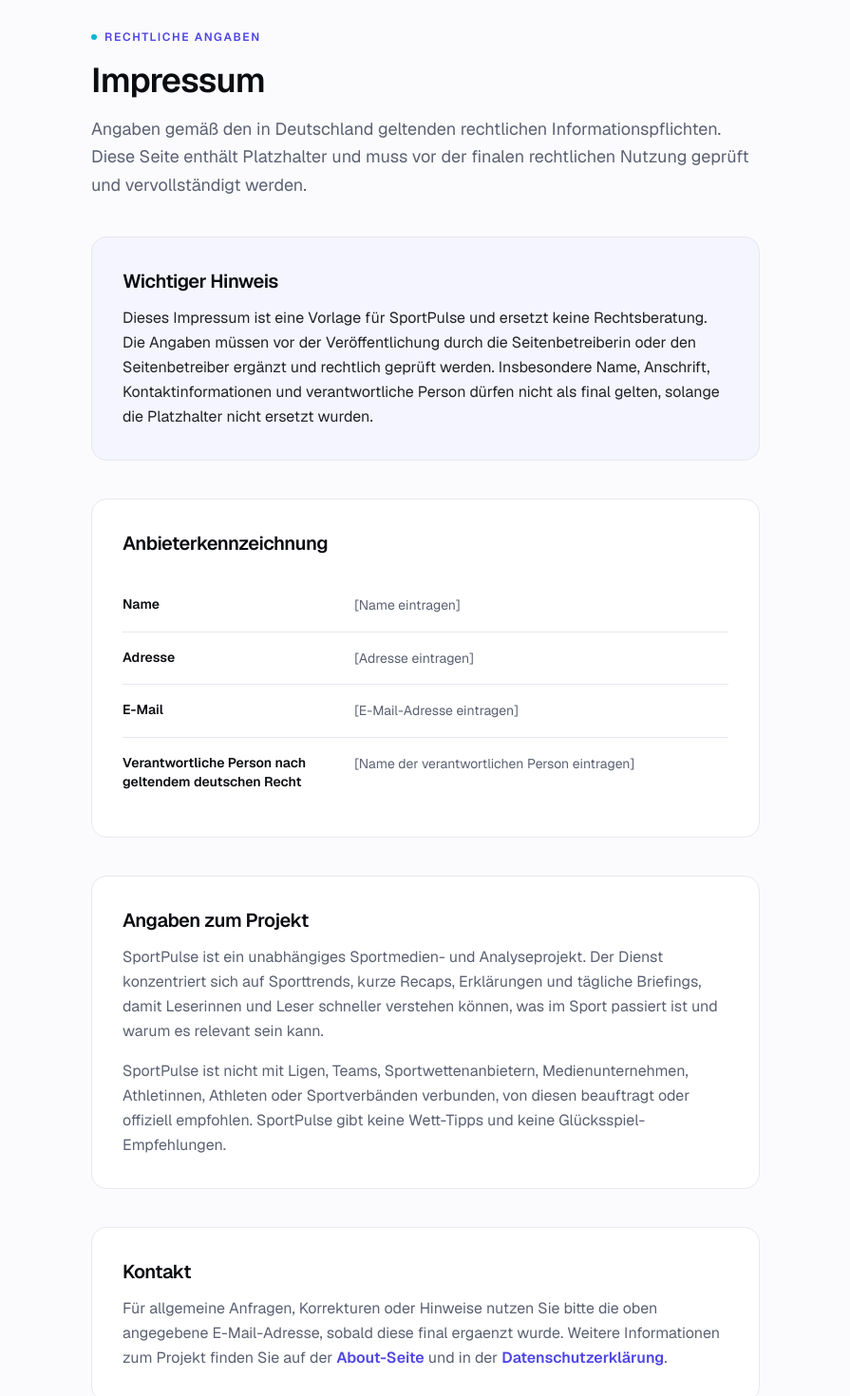
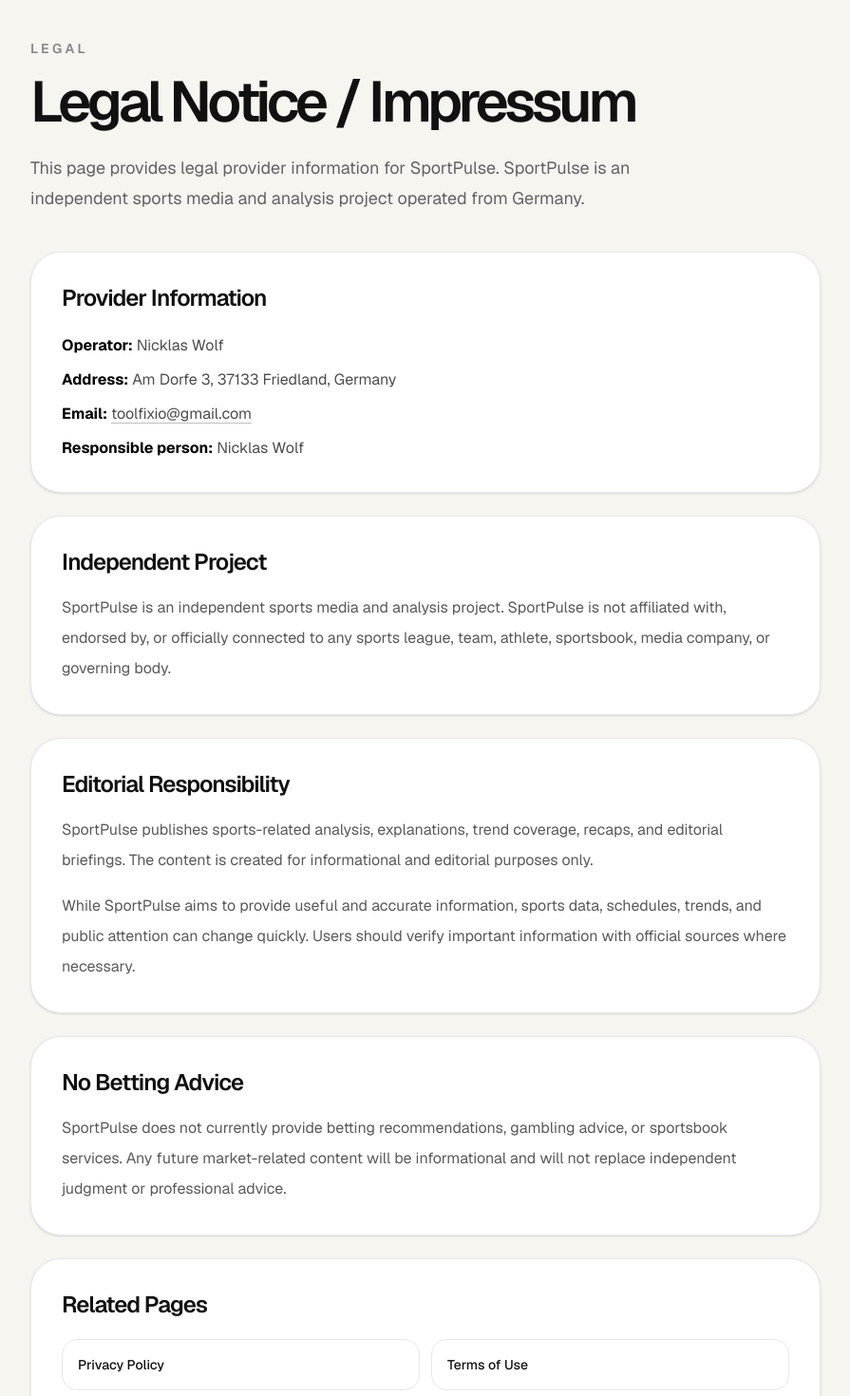
Before and after one commit to toollane/sportpulse.news, a Next.js app: page /impressum in a window 1280 px wide. Shown: the part 120-1590 px from the top of the page at 95% size, without its empty margins (192-1087 px from the left). Built offline with nearby package versions, Linux system fonts and the light colour scheme.

Commit message:
Finalize legal notice page

```diff
--- a/app/impressum/page.tsx
+++ b/app/impressum/page.tsx
@@ -2,121 +2,140 @@
 import Link from "next/link";
 
 export const metadata: Metadata = {
-  title: "Impressum",
+  title: "Legal Notice / Impressum | SportPulse",
   description:
-    "Impressum von SportPulse mit Platzhaltern für die rechtlich erforderlichen Angaben des Seitenbetreibers in Deutschland.",
-  alternates: { canonical: "/impressum" },
+    "Legal notice and provider information for SportPulse, an independent sports media and analysis project based in Germany.",
 };
-
-const placeholderRows = [
-  { label: "Name", value: "[Name eintragen]" },
-  { label: "Adresse", value: "[Adresse eintragen]" },
-  { label: "E-Mail", value: "[E-Mail-Adresse eintragen]" },
-  {
-    label: "Verantwortliche Person nach geltendem deutschen Recht",
-    value: "[Name der verantwortlichen Person eintragen]",
-  },
-];
 
 export default function ImpressumPage() {
   return (
-    <article className="mx-auto w-full max-w-3xl px-5 py-14 sm:px-8 sm:py-20">
-      <header>
-        <span className="inline-flex items-center gap-2 text-xs font-semibold uppercase tracking-[0.14em] text-accent">
-          <span className="h-1.5 w-1.5 rounded-full bg-pulse" />
-          Rechtliche Angaben
-        </span>
-        <h1 className="mt-4 text-3xl font-semibold tracking-tight text-foreground sm:text-4xl">
-          Impressum
+    <main className="min-h-screen bg-[#f7f5f0] text-[#111111]">
+      <section className="mx-auto w-full max-w-4xl px-5 py-16 sm:px-8 lg:py-24">
+        <div className="mb-10">
+          <p className="mb-4 text-sm font-semibold uppercase tracking-[0.24em] text-black/45">
+            Legal
+          </p>
+          <h1 className="text-5xl font-semibold tracking-[-0.07em] sm:text-6xl">
+            Legal Notice / Impressum
           </h1>
-        <p className="mt-4 text-base leading-relaxed text-muted sm:text-lg">
-          Angaben gemäß den in Deutschland geltenden rechtlichen
-          Informationspflichten. Diese Seite enthält Platzhalter und muss vor
-          der finalen rechtlichen Nutzung geprüft und vervollständigt werden.
+          <p className="mt-6 max-w-2xl text-lg leading-8 text-black/60">
+            This page provides legal provider information for SportPulse.
+            SportPulse is an independent sports media and analysis project
+            operated from Germany.
           </p>
-      </header>
+        </div>
 
-      <section className="mt-10 rounded-card border border-accent/30 bg-accent-soft/50 p-6 sm:p-8">
-        <h2 className="text-xl font-semibold tracking-tight text-foreground">
-          Wichtiger Hinweis
+        <div className="space-y-6">
+          <section className="rounded-[2rem] border border-black/10 bg-white p-6 shadow-sm sm:p-8">
+            <h2 className="text-2xl font-semibold tracking-[-0.04em]">
+              Provider Information
             </h2>
-        <p className="mt-3 text-sm leading-relaxed text-foreground/90 sm:text-base">
-          Dieses Impressum ist eine Vorlage für SportPulse und ersetzt keine
-          Rechtsberatung. Die Angaben müssen vor der Veröffentlichung durch
-          die Seitenbetreiberin oder den Seitenbetreiber ergänzt und rechtlich
-          geprüft werden. Insbesondere Name, Anschrift, Kontaktinformationen
-          und verantwortliche Person dürfen nicht als final gelten, solange die
-          Platzhalter nicht ersetzt wurden.
-        </p>
-      </section>
 
-      <section className="mt-10 rounded-card border border-border bg-surface p-6 sm:p-8">
-        <h2 className="text-xl font-semibold tracking-tight text-foreground">
-          Anbieterkennzeichnung
-        </h2>
-        <dl className="mt-6 divide-y divide-border">
-          {placeholderRows.map((row) => (
-            <div
-              key={row.label}
-              className="grid gap-1 py-4 sm:grid-cols-[220px_1fr] sm:gap-6"
-            >
-              <dt className="text-sm font-semibold text-foreground">
-                {row.label}
-              </dt>
-              <dd className="text-sm leading-relaxed text-muted">
-                {row.value}
-              </dd>
-            </div>
-          ))}
-        </dl>
-      </section>
-
-      <section className="mt-10 rounded-card border border-border bg-surface p-6 sm:p-8">
-        <h2 className="text-xl font-semibold tracking-tight text-foreground">
-          Angaben zum Projekt
-        </h2>
-        <div className="mt-3 space-y-4 text-sm leading-relaxed text-muted sm:text-base">
+            <div className="mt-5 space-y-2 leading-7 text-black/70">
               <p>
-            SportPulse ist ein unabhängiges Sportmedien- und Analyseprojekt.
-            Der Dienst konzentriert sich auf Sporttrends, kurze Recaps,
-            Erklärungen und tägliche Briefings, damit Leserinnen und Leser
-            schneller verstehen können, was im Sport passiert ist und warum es
-            relevant sein kann.
+                <strong className="text-black">Operator:</strong> Nicklas Wolf
               </p>
               <p>
-            SportPulse ist nicht mit Ligen, Teams, Sportwettenanbietern,
-            Medienunternehmen, Athletinnen, Athleten oder Sportverbänden
-            verbunden, von diesen beauftragt oder offiziell empfohlen.
-            SportPulse gibt keine Wett-Tipps und keine
-            Glücksspiel-Empfehlungen.
+                <strong className="text-black">Address:</strong> Am Dorfe 3,
+                37133 Friedland, Germany
+              </p>
+              <p>
+                <strong className="text-black">Email:</strong>{" "}
+                <a
+                  href="mailto:toolfixio@gmail.com"
+                  className="underline decoration-black/25 underline-offset-4 hover:decoration-black"
+                >
+                  toolfixio@gmail.com
+                </a>
+              </p>
+              <p>
+                <strong className="text-black">Responsible person:</strong>{" "}
+                Nicklas Wolf
               </p>
             </div>
           </section>
 
-      <section className="mt-10 rounded-card border border-border bg-surface p-6 sm:p-8">
-        <h2 className="text-xl font-semibold tracking-tight text-foreground">
-          Kontakt
+          <section className="rounded-[2rem] border border-black/10 bg-white p-6 shadow-sm sm:p-8">
+            <h2 className="text-2xl font-semibold tracking-[-0.04em]">
+              Independent Project
             </h2>
-        <p className="mt-3 text-sm leading-relaxed text-muted sm:text-base">
-          Für allgemeine Anfragen, Korrekturen oder Hinweise nutzen Sie bitte
-          die oben angegebene E-Mail-Adresse, sobald diese final ergaenzt wurde.
-          Weitere Informationen zum Projekt finden Sie auf der{" "}
+            <p className="mt-4 leading-8 text-black/65">
+              SportPulse is an independent sports media and analysis project.
+              SportPulse is not affiliated with, endorsed by, or officially
+              connected to any sports league, team, athlete, sportsbook, media
+              company, or governing body.
+            </p>
+          </section>
+
+          <section className="rounded-[2rem] border border-black/10 bg-white p-6 shadow-sm sm:p-8">
+            <h2 className="text-2xl font-semibold tracking-[-0.04em]">
+              Editorial Responsibility
+            </h2>
+            <p className="mt-4 leading-8 text-black/65">
+              SportPulse publishes sports-related analysis, explanations,
+              trend coverage, recaps, and editorial briefings. The content is
+              created for informational and editorial purposes only.
+            </p>
+            <p className="mt-4 leading-8 text-black/65">
+              While SportPulse aims to provide useful and accurate information,
+              sports data, schedules, trends, and public attention can change
+              quickly. Users should verify important information with official
+              sources where necessary.
+            </p>
+          </section>
+
+          <section className="rounded-[2rem] border border-black/10 bg-white p-6 shadow-sm sm:p-8">
+            <h2 className="text-2xl font-semibold tracking-[-0.04em]">
+              No Betting Advice
+            </h2>
+            <p className="mt-4 leading-8 text-black/65">
+              SportPulse does not currently provide betting recommendations,
+              gambling advice, or sportsbook services. Any future market-related
+              content will be informational and will not replace independent
+              judgment or professional advice.
+            </p>
+          </section>
+
+          <section className="rounded-[2rem] border border-black/10 bg-white p-6 shadow-sm sm:p-8">
+            <h2 className="text-2xl font-semibold tracking-[-0.04em]">
+              Related Pages
+            </h2>
+            <div className="mt-5 grid gap-3 sm:grid-cols-2">
+              <Link
+                href="/privacy"
+                className="rounded-2xl border border-black/10 p-4 text-sm font-medium transition hover:bg-black hover:text-white"
+              >
+                Privacy Policy
+              </Link>
+              <Link
+                href="/terms"
+                className="rounded-2xl border border-black/10 p-4 text-sm font-medium transition hover:bg-black hover:text-white"
+              >
+                Terms of Use
+              </Link>
+              <Link
+                href="/contact"
+                className="rounded-2xl border border-black/10 p-4 text-sm font-medium transition hover:bg-black hover:text-white"
+              >
+                Contact
+              </Link>
               <Link
                 href="/about"
-            className="font-semibold text-accent hover:text-accent-strong"
+                className="rounded-2xl border border-black/10 p-4 text-sm font-medium transition hover:bg-black hover:text-white"
               >
-            About-Seite
-          </Link>{" "}
-          und in der{" "}
-          <Link
-            href="/privacy"
-            className="font-semibold text-accent hover:text-accent-strong"
-          >
-            Datenschutzerklärung
+                About SportPulse
               </Link>
-          .
+            </div>
+          </section>
+
+          <p className="pt-4 text-sm leading-6 text-black/45">
+            Last updated: June 2026. This legal notice is provided for
+            transparency and should be reviewed if the project becomes
+            commercial, adds advertising, expands into betting-related content,
+            or changes ownership structure.
           </p>
+        </div>
       </section>
-    </article>
+    </main>
   );
 }
--- a/components/SiteFooter.tsx
+++ b/components/SiteFooter.tsx
@@ -22,7 +22,7 @@
     links: [
       { href: "/privacy", label: "Privacy Policy" },
       { href: "/terms", label: "Terms of Use" },
-      { href: "/impressum", label: "Impressum" },
+      { href: "/impressum", label: "Legal Notice / Impressum" },
     ],
   },
 ];
```
Lines whose indentation alone changed are shown as unchanged.
